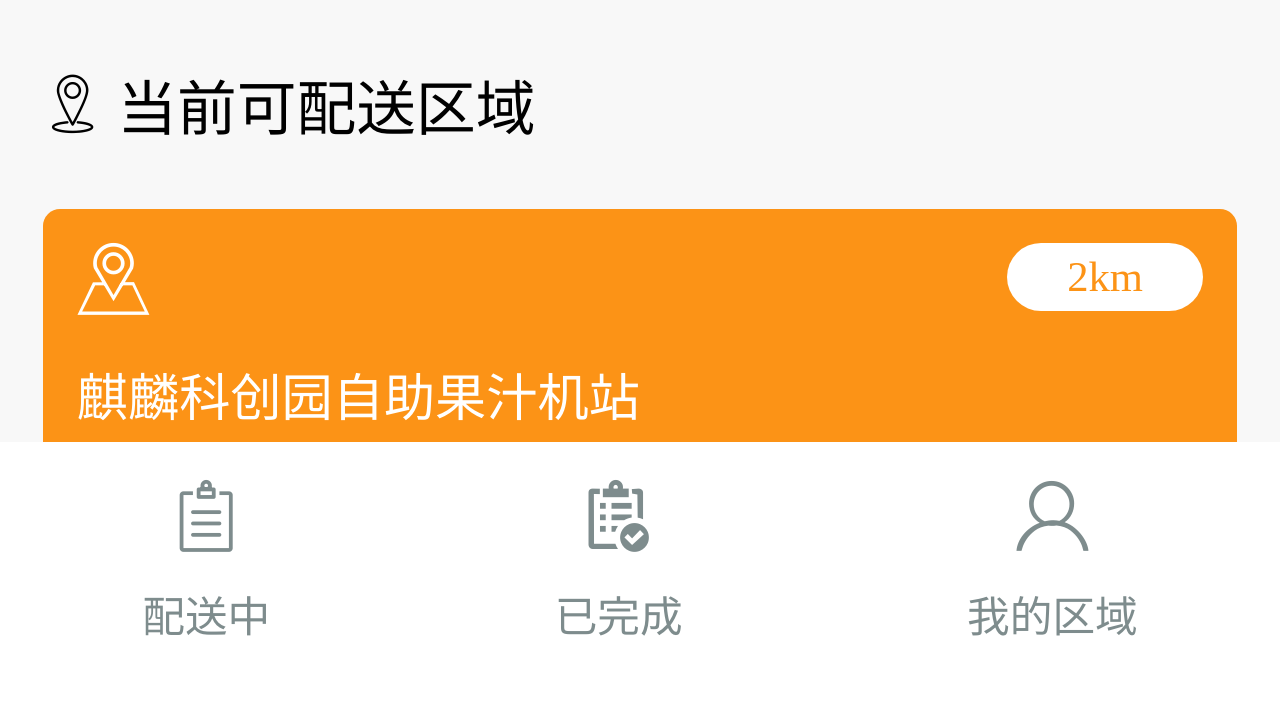
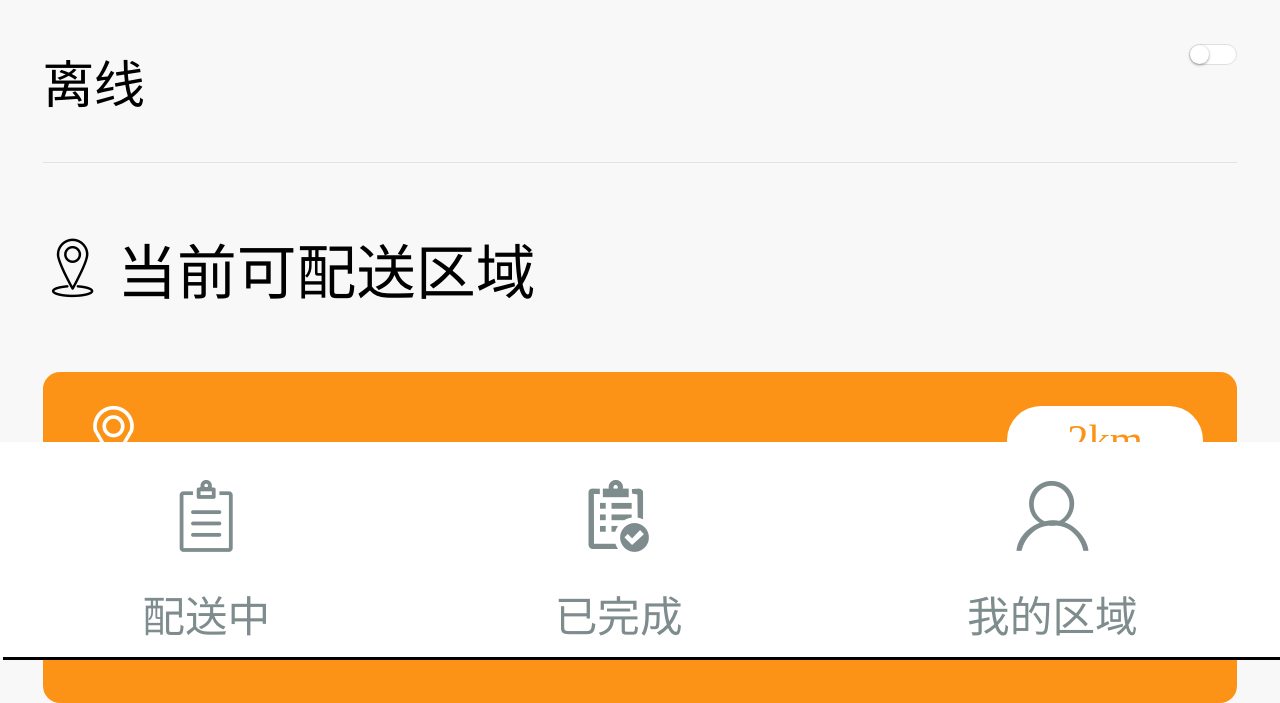
Before and after one commit to neepsh/-, a PHP site: page /give_mall/address.html in a window 1280 px wide. Shown: the part 143-846 px from the top of the page. Before the commit the page ends 779 px from the top, so only its background shows below. Run offline with PHP 8.4, Linux system fonts and the light colour scheme.

Commit message:
online status

```diff
--- a/css/g_address.css
+++ b/css/g_address.css
@@ -2,6 +2,48 @@
     text-align: left;
     font-size: 0.35rem;
     padding: 0.36rem 0;
+
+}
+
+.switch{
+    position: relative;
+    display: inline-block;
+    width: 48px;
+    height: 21px;
+    border: 1px solid #DFDFDF;
+    outline: none;
+    border-radius: 16px;
+    box-sizing: border-box;
+    background: #FFFFFF;
+    cursor: pointer;
+    transition: border-color .3s,background-color .3s;
+    vertical-align: middle;
+}
+#switch{
+    display: flex;
+    justify-content: space-between;
+    align-content: center;
+    padding: 0.26rem 0;
+    border-bottom: 0.01rem solid #e3e3e3
+}
+.switch span{
+        position: absolute;
+    top: 0;
+    left: 0;
+    transition: transform 0.3s;
+    width: 19px;
+    height: 19px;
+    border-radius: 50%;
+    box-shadow: 0 1px 3px rgba(0,0,0,0.4);
+    background-color: #fff;
+}
+
+.switch.active{
+  border-color: #33DB70;
+  background-color: #33DB70;
+}
+.switch.active span{
+  transform: translateX(28px);
 }
 .contents{
     padding: 0 0.25rem;
--- a/give_mall/address.html
+++ b/give_mall/address.html
@@ -14,9 +14,16 @@
 <div id="content">
     <section id="list">
         <div class="contents">
+            <div id="switch">
+                <div class="status">离线</div>
+                <div class="switch">
+                    <span></span>
+                </div>
+            </div>
+
             <div class="title">
                 <div><i class="icon-0517"></i> <span>当前可配送区域</span></div>
-                <div class="switch"></div>
+
             </div>
             <div class="list">
                 <div class="list_icon"><i class="icon-0520"></i> <span> 2km </span></div>
@@ -52,5 +59,15 @@
         $('#add_address').hide();
         $('#apply').show();
     })
+
+    $(".switch").click(function(){
+        if($(this).hasClass("active")){
+            $(this).removeClass("active");
+            $('.status').text('离线');
+        }else{
+            $('.status').text('在线');
+            $(this).addClass("active");
+        }
+    })
 </script>
 </html>
```
